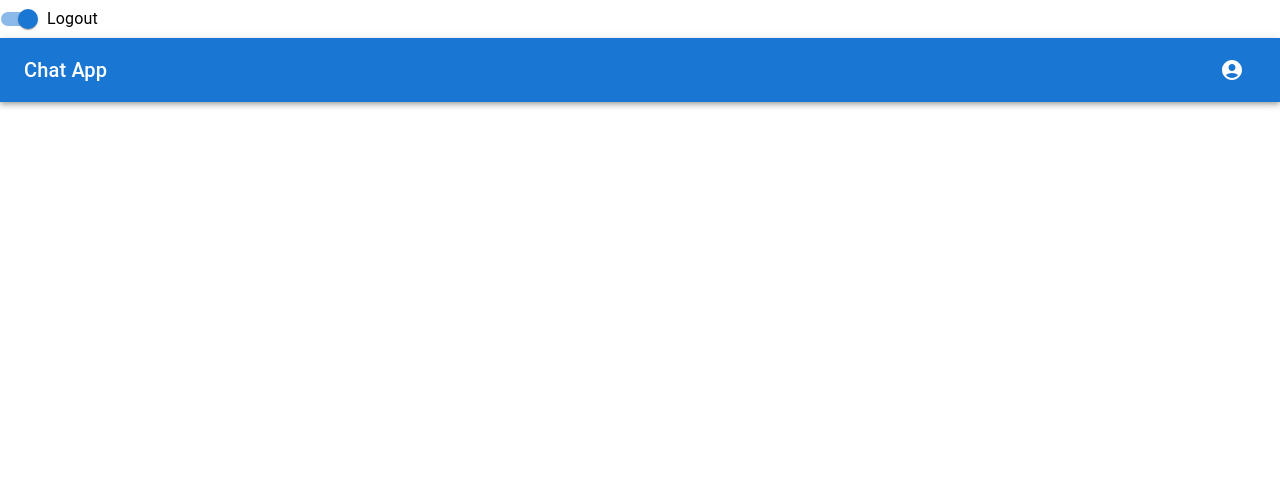
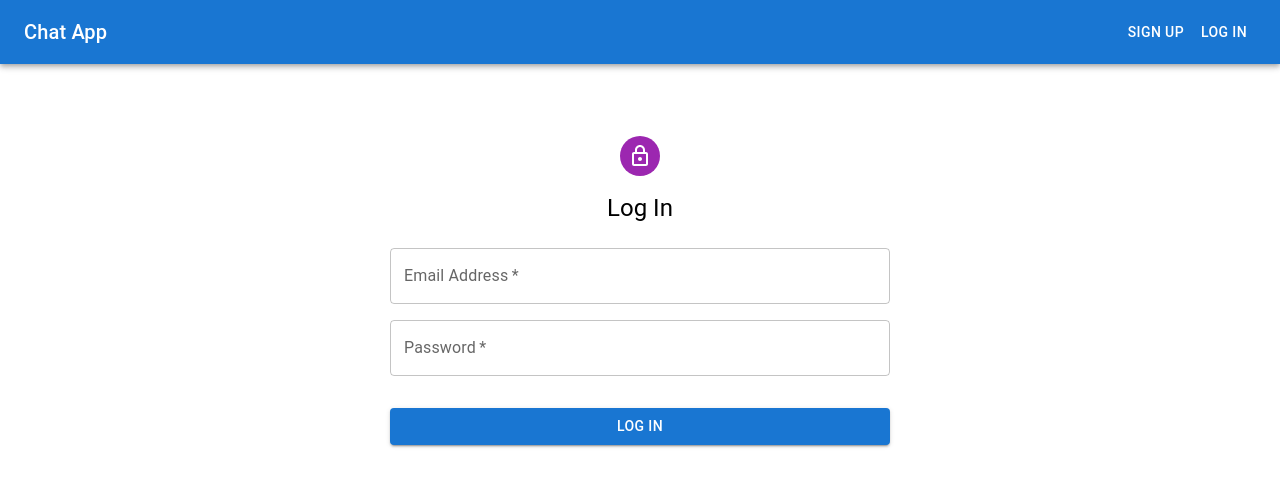
Before and after one commit to george-kokonas/ChatStream-react-client, a React (Create React App) app: page /login in a window 1280 px wide. Before the commit this address had no page. Shown: the top 486 px of the page. Built offline with nearby package versions, Linux system fonts and the light colour scheme.

Commit message:
add signup and login functionallity and error handling

```diff
--- a/src/App.js
+++ b/src/App.js
@@ -2,6 +2,7 @@ import { Routes, Route } from "react-router-dom";
 import './App.css';
 
 import Navbar from "./components/Navbar/Navbar";
+import Index from "./components/Index/Index";
 import SignUp from "./components/Signup/Signup";
 import Login from "./components/Login/Login"
 
@@ -11,7 +12,9 @@ function App() {
       <Navbar/>
       <div className='container'>
         <Routes>
-          <Route path='/' element={<SignUp />} />
+          <Route path='/' element={<Index />} />
+          <Route path='/signup' element={<SignUp />} />
+          <Route path='/login' element={<Login />} />
         </Routes>
       </div>
     </>
--- /dev/null
+++ b/src/components/Index/Index.js
@@ -0,0 +1,5 @@
+const Index = () => {
+  return <div>WELCOME TO CHAT APP</div>;
+};
+
+export default Index;
--- a/src/components/Login/Login.js
+++ b/src/components/Login/Login.js
@@ -0,0 +1,102 @@
+import { useForm } from "react-hook-form";
+import { Box, Button, TextField, Typography } from "@mui/material";
+import { styled } from "@mui/material/styles";
+import Avatar from "@mui/material/Avatar";
+import LockOutlinedIcon from "@mui/icons-material/LockOutlined";
+import axios from 'axios';
+
+const MyForm = styled("form")(({ theme }) => ({
+  "& .MuiTextField-root": {
+    marginBottom: theme.spacing(2),
+  },
+  "& .MuiButton-root": {
+    marginTop: theme.spacing(2),
+  },
+  maxWidth: "500px",
+  margin: "auto",
+}));
+
+const Login = () => {
+  const {
+    register,
+    handleSubmit,
+    reset,
+    formState: { errors },
+
+  } = useForm();
+
+  const onSubmit = async (userData) => {
+    reset({
+      email: "",
+      password: "",
+    });
+    try {
+      await axios.post("http://localhost:8000/auth/login", userData);
+      alert("Logged in Successfully");
+
+    } catch (error) {
+      alert(error.response.data.message);
+      console.log(error);
+    }
+  };
+
+  return (
+    <Box
+      sx={{
+        marginTop: 8,
+        display: "flex",
+        flexDirection: "column",
+        alignItems: "center",
+      }}
+    >
+      <Avatar sx={{ m: 1, bgcolor: "secondary.main" }}>
+        <LockOutlinedIcon />
+      </Avatar>
+      <Typography component='h1' variant='h5' align='center' sx={{ mt: 1, mb: 3 }}>
+        Log In
+      </Typography>
+      <MyForm onSubmit={handleSubmit(onSubmit)}>
+        <TextField
+          required
+          fullWidth
+          id='email'
+          label='Email Address'
+          name='email'
+          type='email'
+          {...register("email", {
+            required: "Email is required.",
+            pattern: {
+              value: /^[^@ ]+@[^@ ]+\.[^@ .]{2,}$/,
+              message: "Email is not valid.",
+            },
+          })}
+          error={!!errors.email}
+          helperText={errors.email?.message}
+        />
+
+        <TextField
+          required
+          fullWidth
+          id='password'
+          label='Password'
+          name='password'
+          type='password'
+          {...register("password", {
+            required: "Password is required.",
+            minLength: {
+              value: 6,
+              message: "Password should be at least 6 characters.",
+            },
+          })}
+          error={!!errors.password}
+          helperText={errors.password?.message}
+        />
+        <Button type='submit' fullWidth variant='contained' color='primary'>
+          Log in
+        </Button>
+      </MyForm>
+    </Box>
+  );
+};
+
+export default Login;
--- a/src/components/Navbar/Navbar.js
+++ b/src/components/Navbar/Navbar.js
@@ -1,93 +1,23 @@
 import * as React from 'react';
+import { Link } from "react-router-dom";
 import AppBar from '@mui/material/AppBar';
 import Box from '@mui/material/Box';
 import Toolbar from '@mui/material/Toolbar';
 import Typography from '@mui/material/Typography';
-import IconButton from '@mui/material/IconButton';
-import MenuIcon from '@mui/icons-material/Menu';
-import AccountCircle from '@mui/icons-material/AccountCircle';
-import Switch from '@mui/material/Switch';
-import FormControlLabel from '@mui/material/FormControlLabel';
-import FormGroup from '@mui/material/FormGroup';
-import MenuItem from '@mui/material/MenuItem';
-import Menu from '@mui/material/Menu';
+import Button from '@mui/material/Button';
 
 const Navbar = () => {
-  const [auth, setAuth] = React.useState(true);
-  const [anchorEl, setAnchorEl] = React.useState(null);
-
-  const handleChange = (event) => {
-    setAuth(event.target.checked);
-  };
-
-  const handleMenu = (event) => {
-    setAnchorEl(event.currentTarget);
-  };
-
-  const handleClose = () => {
-    setAnchorEl(null);
-  };
-
   return (
     <Box sx={{ flexGrow: 1 }}>
-      <FormGroup>
-        <FormControlLabel
-          control={
-            <Switch
-              checked={auth}
-              onChange={handleChange}
-              aria-label="login switch"
-            />
-          }
-          label={auth ? 'Logout' : 'Login'}
-        />
-      </FormGroup>
       <AppBar position="static">
         <Toolbar>
-          {/* <IconButton
-            size="large"
-            edge="start"
-            color="inherit"
-            aria-label="menu"
-            sx={{ mr: 2 }}
-          >
-            <MenuIcon />
-          </IconButton> */}
           <Typography variant="h6" component="div" sx={{ flexGrow: 1 }}>
-            Chat App
+            <Link to="/" style={{ textDecoration: 'none', color: 'white' }}>
+              Chat App
+            </Link>
           </Typography>
-          {auth && (
-            <div>
-              <IconButton
-                size="large"
-                aria-label="account of current user"
-                aria-controls="menu-appbar"
-                aria-haspopup="true"
-                onClick={handleMenu}
-                color="inherit"
-              >
-                <AccountCircle />
-              </IconButton>
-              <Menu
-                id="menu-appbar"
-                anchorEl={anchorEl}
-                anchorOrigin={{
-                  vertical: 'top',
-                  horizontal: 'right',
-                }}
-                keepMounted
-                transformOrigin={{
-                  vertical: 'top',
-                  horizontal: 'right',
-                }}
-                open={Boolean(anchorEl)}
-                onClose={handleClose}
-              >
-                <MenuItem onClick={handleClose}>Profile</MenuItem>
-                <MenuItem onClick={handleClose}>My account</MenuItem>
-              </Menu>
-            </div>
-          )}
+          <Button component={Link} to="/signup" color="inherit">Sign Up</Button>
+          <Button component={Link} to="/login" color="inherit">Log In</Button>
         </Toolbar>
       </AppBar>
     </Box>
--- a/src/components/Signup/Signup.js
+++ b/src/components/Signup/Signup.js
@@ -3,6 +3,7 @@ import { Box, Button, TextField, Typography } from "@mui/material";
 import { styled } from "@mui/material/styles";
 import Avatar from "@mui/material/Avatar";
 import LockOutlinedIcon from "@mui/icons-material/LockOutlined";
+import axios from 'axios';
 
 const MyForm = styled("form")(({ theme }) => ({
   "& .MuiTextField-root": {
@@ -27,8 +28,16 @@ const SignUp = () => {
     reset({
       email: "",
       password: "",
+      username: "",
     });
-    alert("Registered Successfully");
+
+    try {
+      await axios.post("http://localhost:8000/auth/register", userData);
+      alert("WELCOME ONBOARD!");
+    } catch (error) {
+      alert("INVALID DATA...");
+      console.log(error);
+    }
   };
 
   return (
@@ -95,7 +104,7 @@ const SignUp = () => {
           helperText={errors.password?.message}
         />
         <Button type='submit' fullWidth variant='contained' color='primary'>
-          Register
+          Sign Up
         </Button>
       </MyForm>
     </Box>
```
